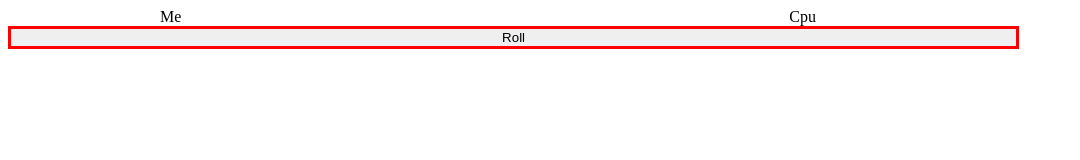
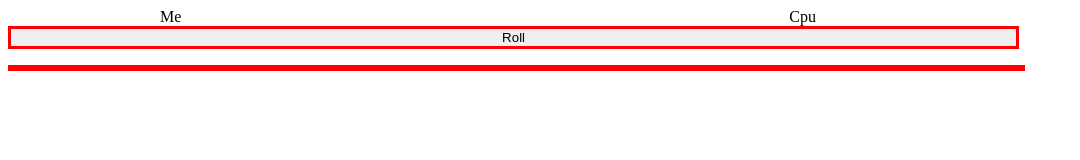
Before and after one commit to EnricoCirilli/js-mail-dadi, a plain HTML site: page Gioco dei dadi/index.html in a window 1280 px wide. Shown: the whole page, without its empty margins (0-1080 px from the left). Drawn offline with Linux system fonts and the light colour scheme.

Commit message:
add:debugging

```diff
--- a/Gioco dei dadi/stlyle.css
+++ b/Gioco dei dadi/stlyle.css
@@ -8,3 +8,8 @@
     width: 80%;
 
 }
+.resultado{
+    border: 3px red solid;
+    text-align: center;
+    width: 80%;
+}
```
